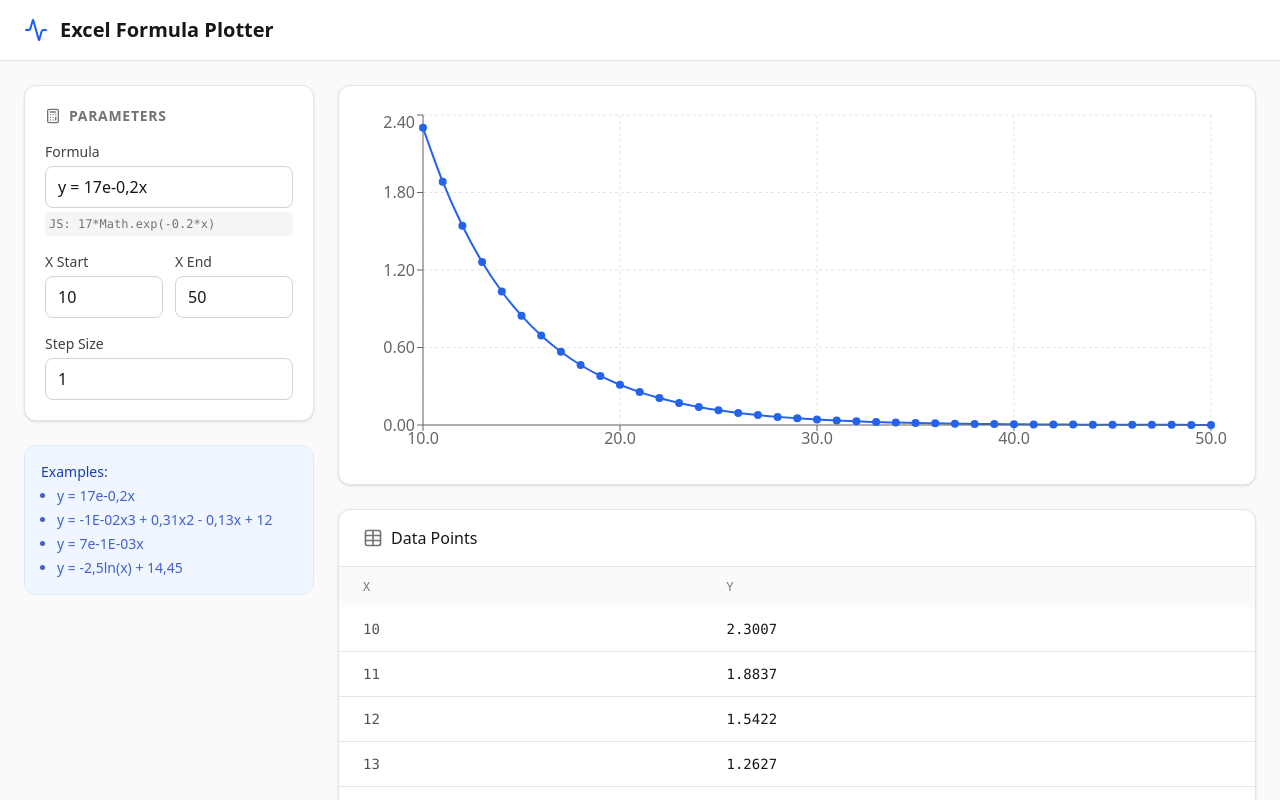
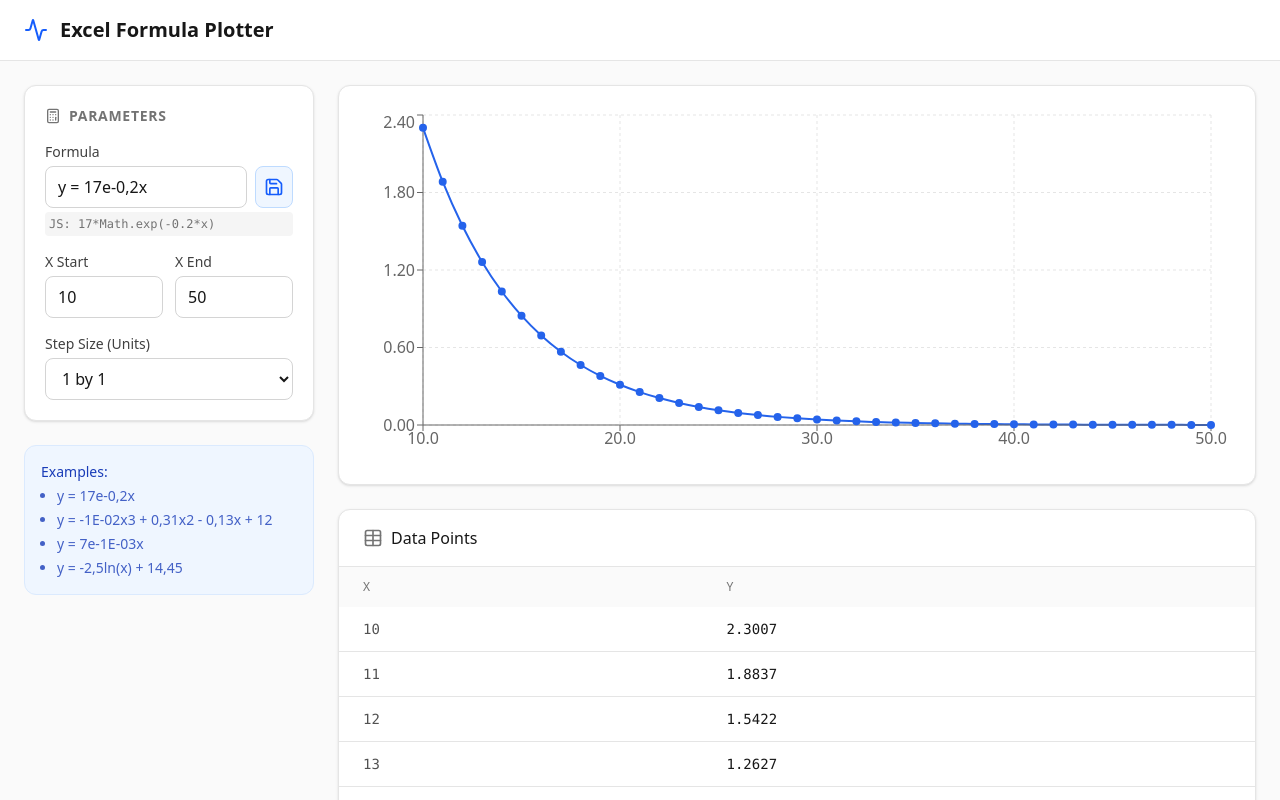
Before and after one commit to daap213/Formula-Plotter, a React (Vite) app: page / in a window 1280 px wide. Shown: the top 800 px of the page. Built offline with nearby package versions, Linux system fonts and the light colour scheme.

Commit message:
feat(app): Add formula saving and history
Implement local storage persistence for formulas, allowing users to save, load, and clear their formula history. This enhances the user experience by preserving previous inputs.

```diff
--- a/src/App.tsx
+++ b/src/App.tsx
@@ -3,9 +3,9 @@
  * SPDX-License-Identifier: Apache-2.0
  */
 
-import React, { useState, useMemo } from 'react';
+import React, { useState, useMemo, useEffect } from 'react';
 import { LineChart, Line, XAxis, YAxis, CartesianGrid, Tooltip, ResponsiveContainer } from 'recharts';
-import { Calculator, Table as TableIcon, Activity, AlertCircle } from 'lucide-react';
+import { Calculator, Table as TableIcon, Activity, AlertCircle, Save, History, Trash2 } from 'lucide-react';
 import { compileFormula } from './lib/parser';
 
 export default function App() {
@@ -13,6 +13,32 @@ export default function App() {
   const [xStart, setXStart] = useState(10);
   const [xEnd, setXEnd] = useState(50);
   const [step, setStep] = useState(1);
+  const [stepMode, setStepMode] = useState('1');
+  const [savedFormulas, setSavedFormulas] = useState<string[]>([]);
+
+  // Load saved formulas on mount
+  useEffect(() => {
+    try {
+      const saved = localStorage.getItem('excel-formula-history');
+      if (saved) {
+        setSavedFormulas(JSON.parse(saved));
+      }
+    } catch (e) {
+      console.error('Failed to load history', e);
+    }
+  }, []);
+
+  const saveFormula = () => {
+    if (!formula.trim()) return;
+    const newHistory = [formula, ...savedFormulas.filter(f => f !== formula)].slice(0, 10);
+    setSavedFormulas(newHistory);
+    localStorage.setItem('excel-formula-history', JSON.stringify(newHistory));
+  };
+
+  const clearHistory = () => {
+    setSavedFormulas([]);
+    localStorage.removeItem('excel-formula-history');
+  };
 
   const { data, error, parsed } = useMemo(() => {
     const { fn, error, parsed } = compileFormula(formula);
@@ -56,6 +82,7 @@ export default function App() {
                 <label className="block text-sm font-medium text-neutral-700 mb-1">
                   Formula
                 </label>
+                <div className="flex gap-2">
                   <input
                     type="text"
                     value={formula}
@@ -63,12 +90,51 @@ export default function App() {
                     className="w-full px-3 py-2 border border-neutral-300 rounded-lg focus:ring-2 focus:ring-blue-500 focus:border-blue-500 outline-none transition-all"
                     placeholder="e.g. y = 17e-0,2x"
                   />
+                  <button
+                    onClick={saveFormula}
+                    title="Save Formula"
+                    className="p-2 bg-blue-50 text-blue-600 hover:bg-blue-100 rounded-lg border border-blue-200 transition-colors flex-shrink-0"
+                  >
+                    <Save className="w-5 h-5" />
+                  </button>
+                </div>
                 {parsed && !error && (
                   <p className="text-xs text-neutral-500 mt-1 font-mono bg-neutral-100 p-1 rounded overflow-x-auto">
                     JS: {parsed}
                   </p>
                 )}
               </div>
+
+              {savedFormulas.length > 0 && (
+                <div>
+                  <div className="flex items-center justify-between mb-1">
+                    <label className="block text-sm font-medium text-neutral-700 flex items-center gap-1.5">
+                      <History className="w-4 h-4" />
+                      Saved Formulas
+                    </label>
+                    <button
+                      onClick={clearHistory}
+                      title="Clear History"
+                      className="text-neutral-400 hover:text-red-500 transition-colors"
+                    >
+                      <Trash2 className="w-3.5 h-3.5" />
+                    </button>
+                  </div>
+                  <select
+                    onChange={(e) => {
+                      if (e.target.value) setFormula(e.target.value);
+                      e.target.value = ""; // Reset select so same option can be clicked again
+                    }}
+                    className="w-full px-3 py-2 border border-neutral-300 rounded-lg focus:ring-2 focus:ring-blue-500 outline-none bg-white text-sm"
+                    value=""
+                  >
+                    <option value="" disabled>Select a saved formula...</option>
+                    {savedFormulas.map((f, i) => (
+                      <option key={i} value={f}>{f}</option>
+                    ))}
+                  </select>
+                </div>
+              )}
 
               <div className="grid grid-cols-2 gap-3">
                 <div>
@@ -97,8 +163,25 @@ export default function App() {
 
               <div>
                 <label className="block text-sm font-medium text-neutral-700 mb-1">
-                  Step Size
+                  Step Size (Units)
                 </label>
+                <div className="space-y-2">
+                  <select
+                    value={stepMode}
+                    onChange={(e) => {
+                      const val = e.target.value;
+                      setStepMode(val);
+                      if (val === '1') setStep(1);
+                      if (val === '0.1') setStep(0.1);
+                    }}
+                    className="w-full px-3 py-2 border border-neutral-300 rounded-lg focus:ring-2 focus:ring-blue-500 outline-none bg-white"
+                  >
+                    <option value="1">1 by 1</option>
+                    <option value="0.1">0.1 by 0.1</option>
+                    <option value="custom">Custom</option>
+                  </select>
+
+                  {stepMode === 'custom' && (
                     <input
                       type="number"
                       step="0.1"
@@ -106,7 +189,10 @@ export default function App() {
                       value={step}
                       onChange={(e) => setStep(Number(e.target.value))}
                       className="w-full px-3 py-2 border border-neutral-300 rounded-lg focus:ring-2 focus:ring-blue-500 outline-none"
+                      placeholder="Enter custom step"
                     />
+                  )}
+                </div>
               </div>
             </div>
           </div>
```
Lines whose indentation alone changed are shown as unchanged.
